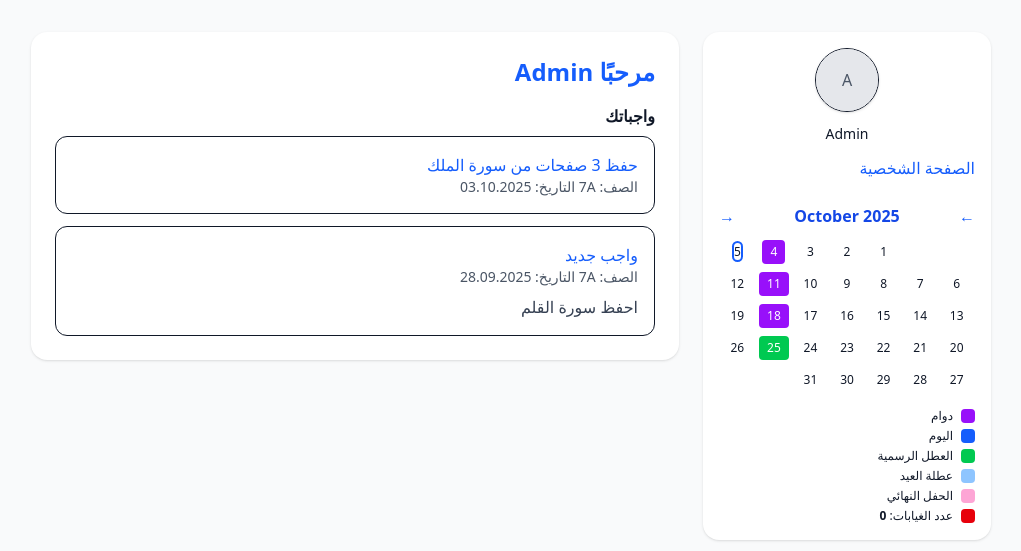
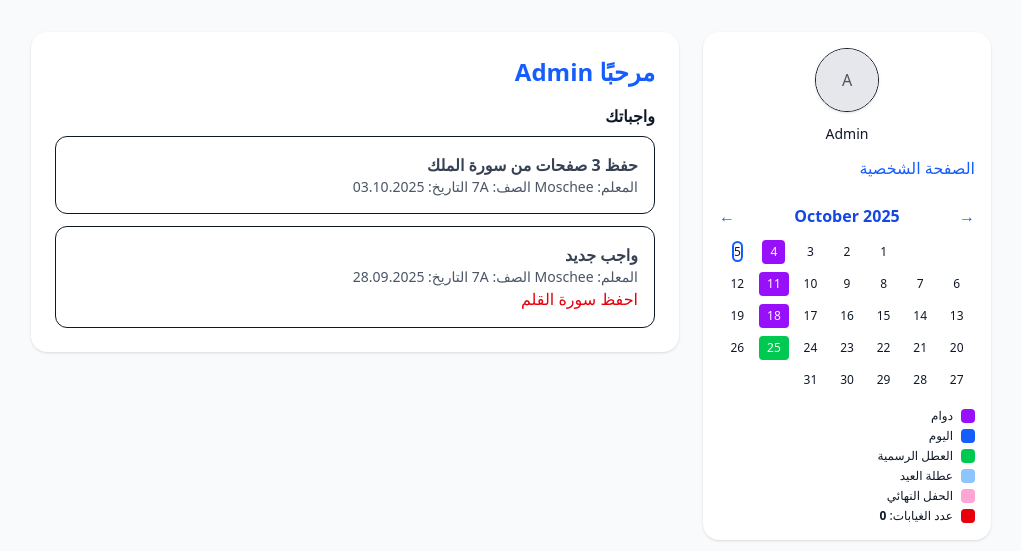
Before and after one commit to yummi2/moschee_wernau_app, a Django app: page / in a window 1280 px wide. Shown: the part 53-604 px from the top of the page, without its empty margins (129-1150 px from the left). Run offline with Django 5.2, Linux system fonts and the light colour scheme; a user stored in the database is signed in; data comes from the database, SQL or seed files in the repository; data that the repository does not hold is empty; style sheets or scripts are compiled from the project's sources.

Commit message:
ui changed

```diff
--- a/templates/core/home.html
+++ b/templates/core/home.html
@@ -17,16 +17,17 @@
                     {% for a in assignments %}
                     <li class="p-4 border rounded-xl" dir="rtl">
                         <div class="font-medium">
-                            <a class="text-blue-600">
+                            <a class="mt-2 text-gray-700 font-semibold">
                                 {{ a.title }}
                             </a>
                         </div>
                         <div class="text-sm text-gray-600">
+                            المعلم: {{ a.created_by.get_full_name|default:a.created_by.username }}
                             الصف: {{ a.classroom.name }}
                             التاريخ: {{ a.created_at|date:"d.m.Y" }}
 
                         </div>
-                        {% if a.description %}<p class="mt-2 text-gray-700">{{ a.description }}</p>{% endif %}
+                        {% if a.description %}<p class="text-red-600">{{ a.description }}</p>{% endif %}
                     </li>
                     {% endfor %}
                 </ul>
@@ -73,9 +74,9 @@
                     <form id="csrf-helper" style="display:none;">{% csrf_token %}</form>
 
                     <div class="flex justify-between items-center mb-2">
+                        <a href="?y={{ cal_next_y }}&m={{ cal_next_m }}" class="text-blue-600">&rarr;</a>
+                        <span class="font-semibold text-blue-700">{{ cal_month_name }} {{ cal_year }}</span>
                         <a href="?y={{ cal_prev_y }}&m={{ cal_prev_m }}" class="text-blue-600">&larr;</a>
-                        <span class="font-semibold text-blue-700">{{ cal_month_name }} {{ cal_year }}</span>
-                        <a href="?y={{ cal_next_y }}&m={{ cal_next_m }}" class="text-blue-600">&rarr;</a>
                     </div>
 
                     <table class="w-full text-center text-xs">
```
